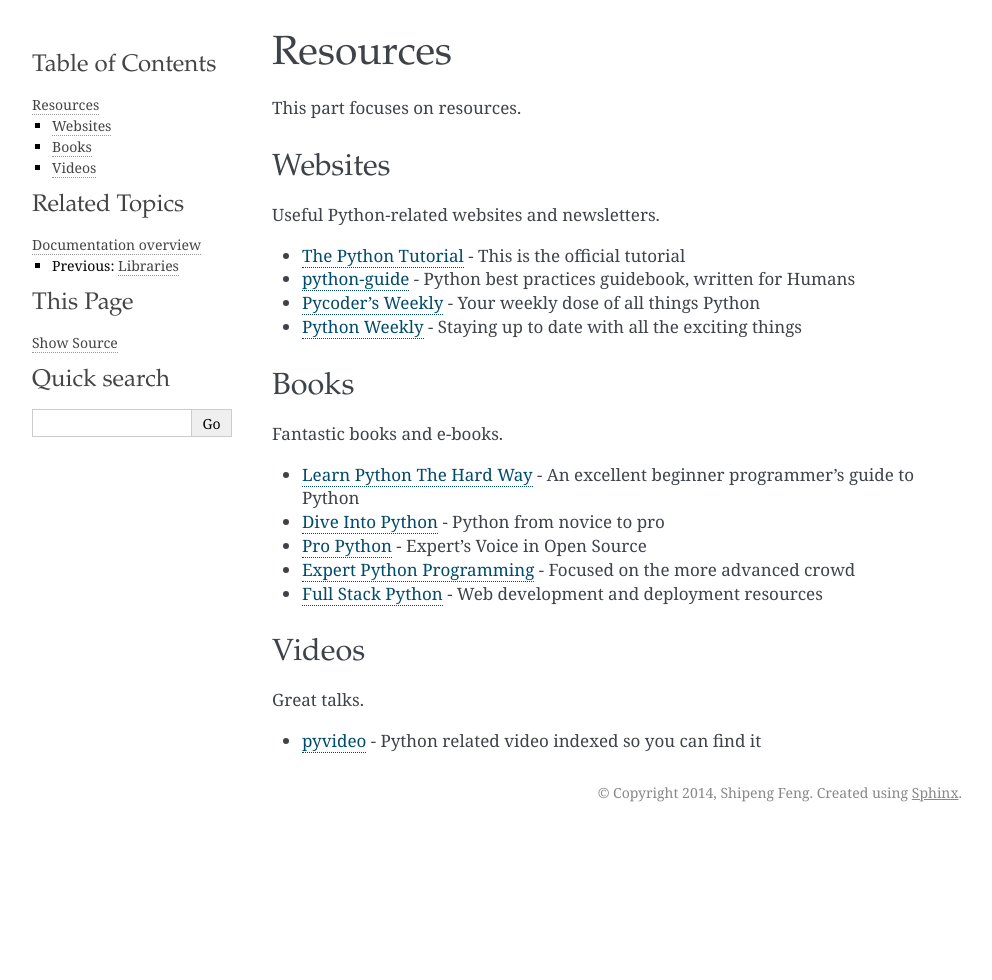
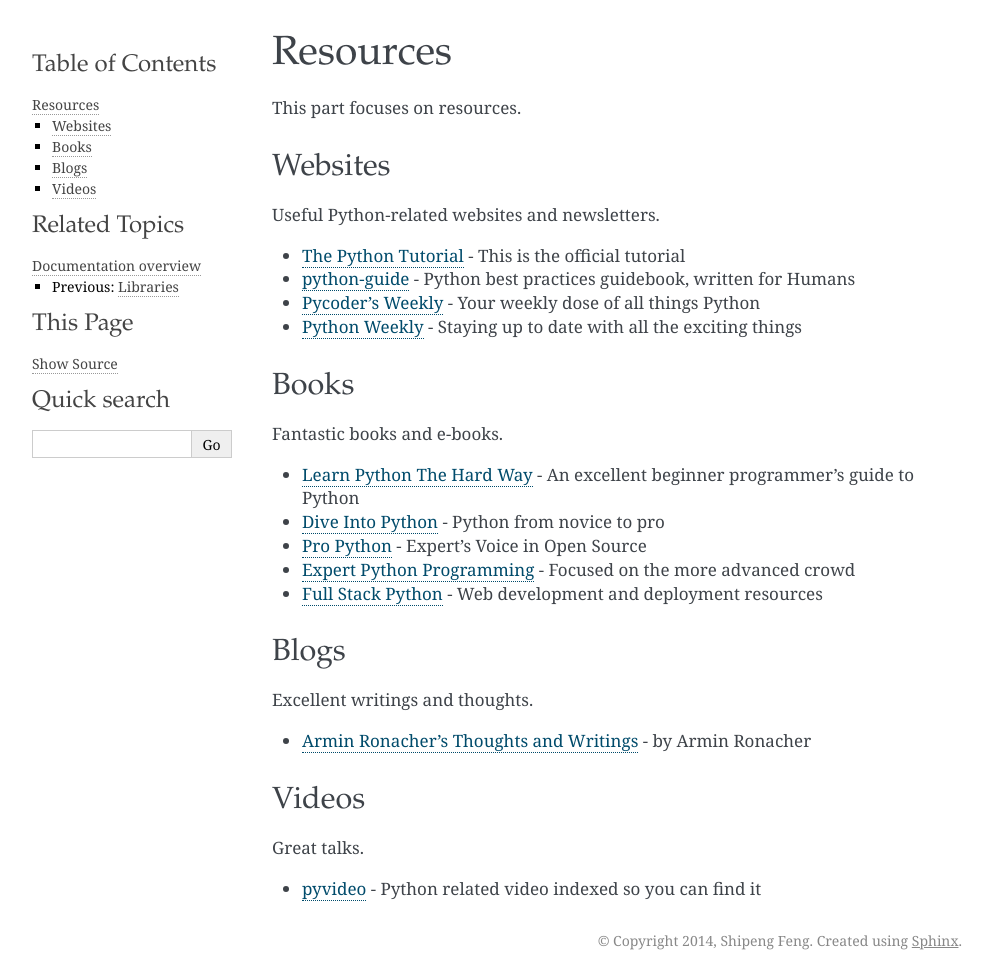
Before and after one commit to fengsp/easy-python, a Sphinx documentation site: the page built from docs/resources.rst, in a window 1280 px wide. Shown: the whole page, without its empty margins (148-1140 px from the left). Built offline with Sphinx 7.4.7, drawn with Linux system fonts in a browser that asks for light colours; before the commit the page ends 900 px from its top, so only the background shows below that.

Commit message:
Added blogs

```diff
--- a/docs/resources.rst
+++ b/docs/resources.rst
@@ -40,6 +40,17 @@
 .. _Full Stack Python: http://www.fullstackpython.com/
 
 
+Blogs
+-----
+
+Excellent writings and thoughts.
+
+- `Armin Ronacher's Thoughts and Writings`_ - by Armin Ronacher
+
+
+.. _Armin Ronacher's Thoughts and Writings: http://lucumr.pocoo.org/
+
+
 Videos
 ------
 
```
